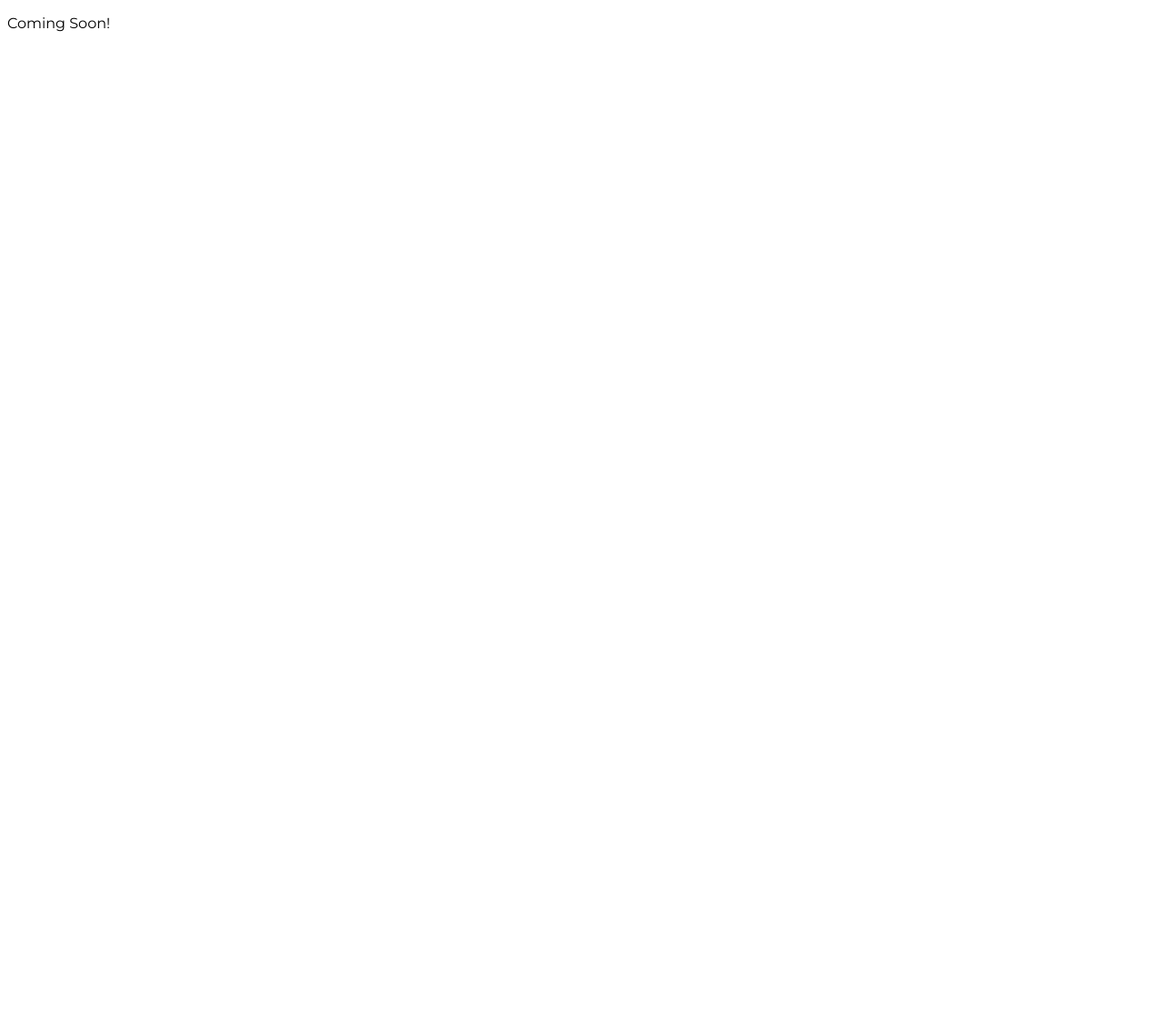
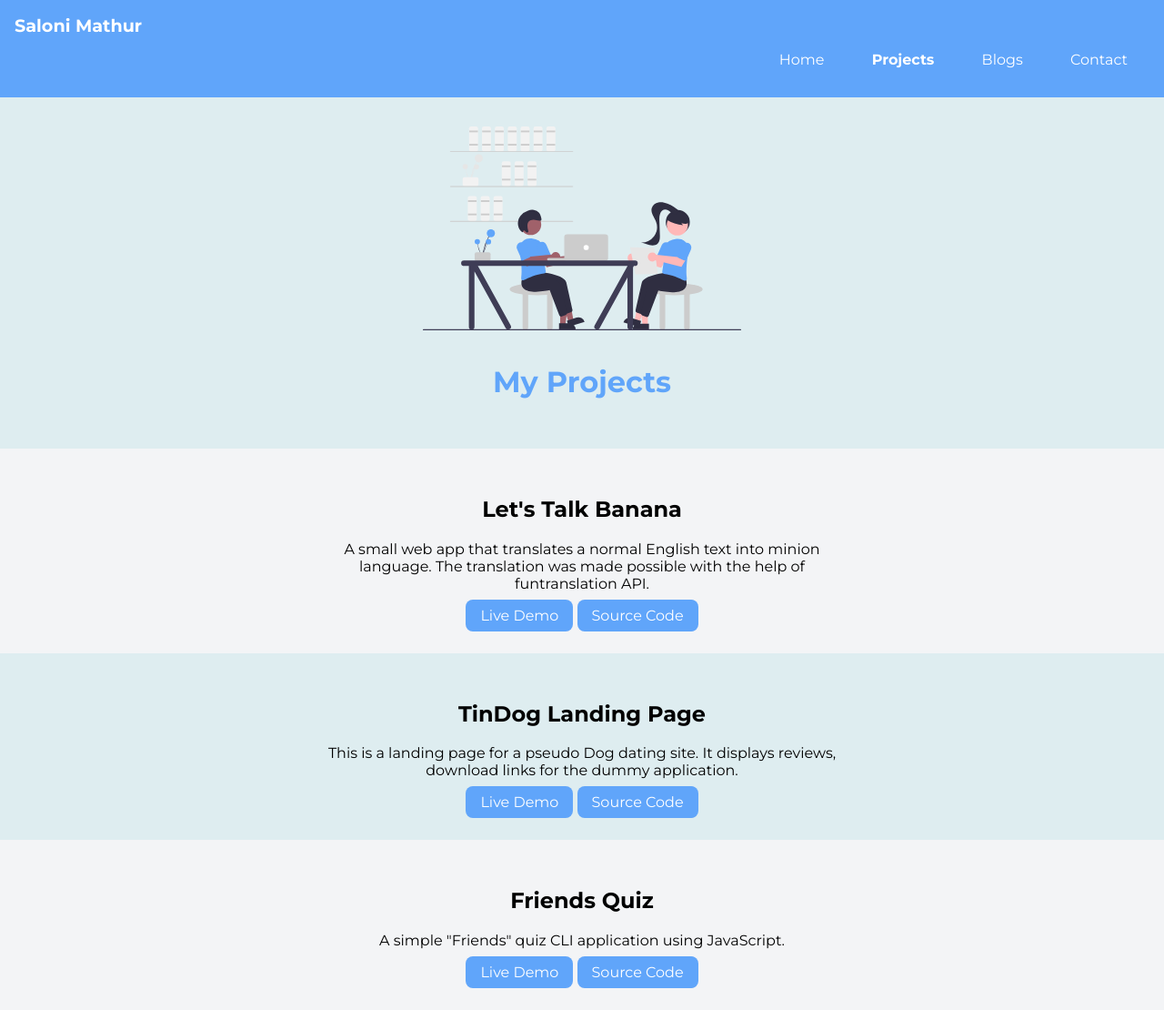
Before and after one commit to saloni23j/SaloniMathurPortfolio, a plain HTML site: page projects.html in a window 1280 px wide. Shown: the whole page at 91% size. Before the commit the page ends 800 px from the top, so only its background shows below. Drawn offline with Linux system fonts and the light colour scheme.

Commit message:
refactor

```diff
--- a/projects.html
+++ b/projects.html
@@ -8,6 +8,58 @@
     <link href = "/style.css" rel = "stylesheet"/>
 </head>
 <body>
-    <p>Coming Soon!</p>
+    <nav class="navigation container">
+        <div class="nav-brand">Saloni Mathur</div>
+        <ul class="list-no-bullet nav-pills">
+            <li class="list-item-inline">
+                <a class="link" href="/index.html">Home</a>
+            </li>
+            <li class="list-item-inline">
+                <a class="link link-active" href="/">Projects</a>
+            </li>
+            <li class="list-item-inline">
+                <a class="link" href="/blogs.html">Blogs</a>
+            </li>
+            <li class="list-item-inline">
+                <a class="link" href="#contact">Contact</a>
+            </li>
+        </ul>
+    </nav>
+
+    <header class="hero">
+        <img class="hero-img" src="/images/undraw_Work_time_re_hdyv.svg" />
+        <h1 class="hero-text"><span class="name">My Projects</span></h1>
+    </header>
+    <section class="section ow">
+        <div class="container container-center">
+            <h1>Let's Talk Banana</h1>
+            <p>
+                A small web app that translates a normal English text into minion language.
+                 The translation was made possible with the help of funtranslation API.
+            </p>
+            <a class="link primary-link" href="miniontranslations.netlify.app/">Live Demo</a>
+            <a class="link primary-link" href="https://github.com/saloni23j/Minions-App">Source Code</a>
+        </div>
+    </section>
+    <section class="section " >
+        <div class="container container-center">
+            <h1>TinDog Landing Page </h1>
+            <p>
+               This is a landing page for a pseudo Dog dating site. It displays reviews, download links for the dummy application.
+             </p>
+             <a class="link primary-link" href="/projects.html">Live Demo</a>
+             <a class="link primary-link" href="/projects.html">Source Code</a>
+        </div>
+    </section>
+    <section class="section ow">
+        <div class="container container-center">
+            <h1>Friends Quiz</h1>
+            <p>
+                A simple "Friends" quiz CLI application using JavaScript.
+            </p>
+            <a class="link primary-link" href="">Live Demo</a>
+             <a class="link primary-link" href="https://github.com/saloni23j/FriendsQuiz">Source Code</a>
+        </div>
+    </section>
     </body>
     </html>
--- a/style.css
+++ b/style.css
@@ -1,11 +1,16 @@
 @import url('https://fonts.googleapis.com/css2?family=Montserrat:wght@400;700&display=swap');
 body{
-   font-family: 'Montserrat', sans-serif;;
+   font-family: 'Montserrat', sans-serif;
+   margin: 0;
+   padding : 0;
 }
 :root{
     --primary-color : #60A5FA;
     --dark-grey : #6B7280;
     --off-white : #F3F4F6;
+    --off-blue: #b6c9f0;
+  --color-three: #a1cae2;
+    --other-blue : #deedf0;
 }
 .container{
     padding-left: 1 rem;
@@ -19,6 +24,8 @@ body{
 text-decoration: none;
 padding : 0.5rem 1rem;
 }
+
+
 .primary-link{
     background-color: var(--primary-color);
     border-radius: 0.5rem;
@@ -43,7 +50,7 @@ hr{
     background-color: var(--primary-color);
     color: white;
     padding : 1rem;
-    border-bottom-left-radius: 1rem;
+    /* border-bottom-left-radius: 1rem; */
 
 }
 .navigation .link{
@@ -63,6 +70,7 @@ hr{
 
 .hero{
     padding : 2rem;
+    background-color: var(--other-blue);
 
 }
 .hero .hero-img{
@@ -80,6 +88,8 @@ hr{
 }
 .section{
     padding : 2rem;
+    background-color: var(--other-blue);
+    text-align: center;
 }
 .section h1{
     text-align: center;
```
Also changed, not shown: blogs.html (+21 -1 lines), index.html (+37 -28 lines), images/undraw_Work_time_re_hdyv.svg (added), images/undraw_body_text_l3ld.svg (added).
